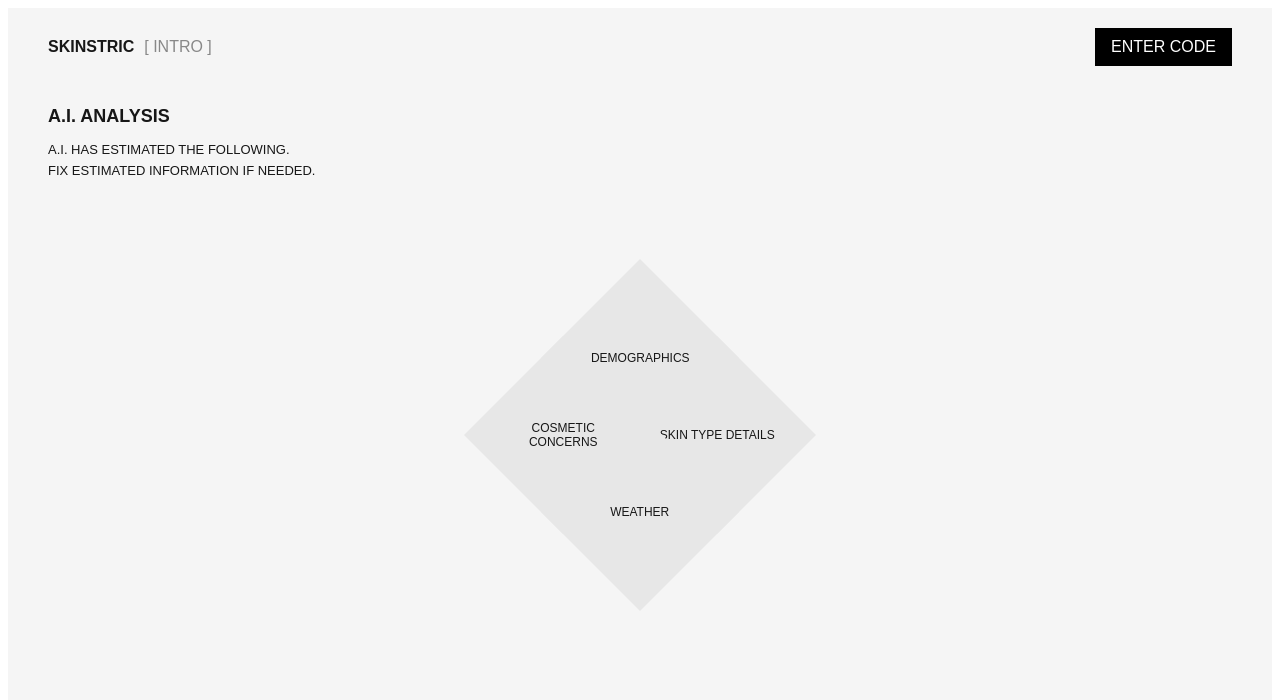
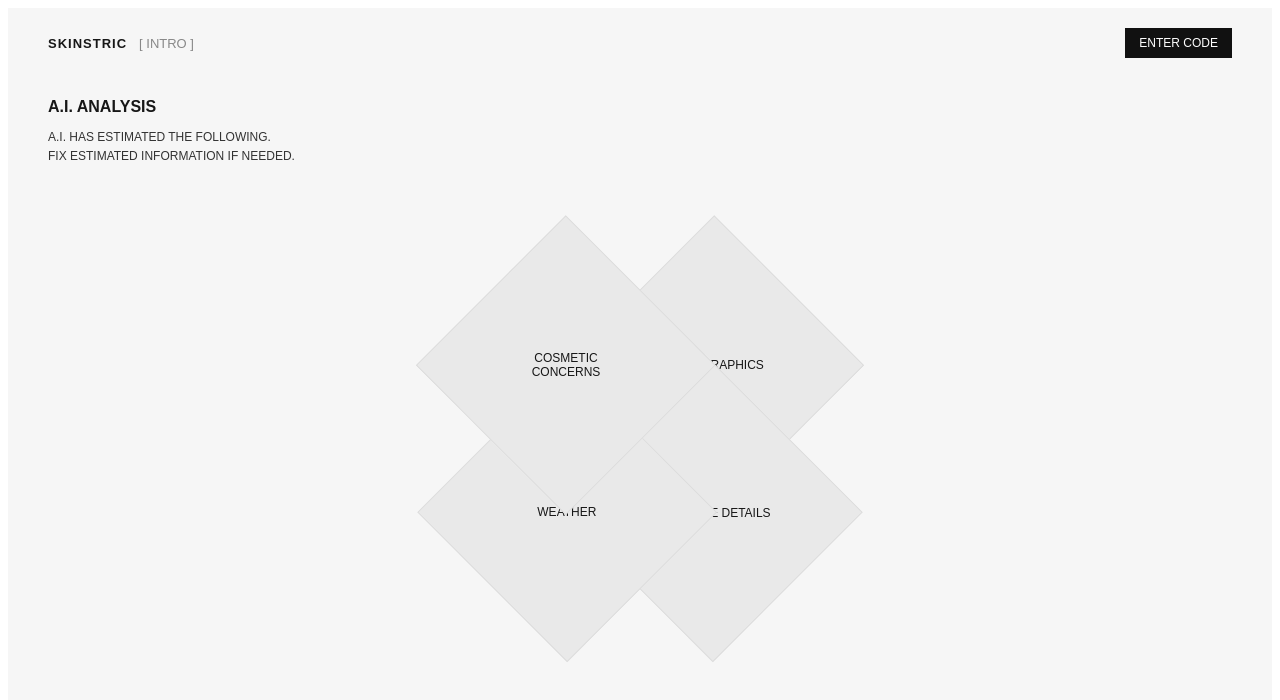
Before and after one commit to KamalRaghe/Skinstric, a Next.js app: page /select in a window 1280 px wide. Shown: the top 700 px of the page. Built offline with nearby package versions, Linux system fonts and the light colour scheme.

Commit message:
first commit

```diff
--- a/app/select/page.js
+++ b/app/select/page.js
@@ -3,17 +3,17 @@
 export default function SelectPage() {
   return (
     <div style={styles.page}>
-      {/* Header */}
+      {/* 🔹 Top Bar */}
       <div style={styles.header}>
-        <div style={styles.left}>
-          <span style={styles.brand}>SKINSTRIC</span>
-          <span style={styles.intro}>[ INTRO ]</span>
+        <div style={styles.headerLeft}>
+          <span style={styles.logo}>SKINSTRIC</span>
+          <span style={styles.divider}>[ INTRO ]</span>
         </div>
 
         <button style={styles.codeBtn}>ENTER CODE</button>
       </div>
 
-      {/* Text */}
+      {/* 🔹 Text */}
       <div style={styles.textWrap}>
         <h2 style={styles.title}>A.I. ANALYSIS</h2>
         <p style={styles.subtitle}>
@@ -23,23 +23,24 @@ export default function SelectPage() {
         </p>
       </div>
 
-      {/* Diamond Layout */}
+      {/* 🔷 BIG DIAMOND */}
       <div style={styles.center}>
-        <div style={styles.grid}>
-          <DiamondItem text="DEMOGRAPHICS" style={styles.top} />
-          <DiamondItem text="SKIN TYPE DETAILS" style={styles.right} />
-          <DiamondItem text="WEATHER" style={styles.bottom} />
-          <DiamondItem text={"COSMETIC\nCONCERNS"} style={styles.leftBox} />
+        <div style={styles.diamond}>
+          {/* 4 Sections */}
+          <Section text="DEMOGRAPHICS" style={styles.top} />
+          <Section text="SKIN TYPE DETAILS" style={styles.right} />
+          <Section text="WEATHER" style={styles.bottom} />
+          <Section text={"COSMETIC\nCONCERNS"} style={styles.left} />
         </div>
       </div>
     </div>
   );
 }
 
-/* 🔹 Reusable Diamond Box */
-function DiamondItem({ text, style }) {
+/* 🔹 Section Component */
+function Section({ text, style }) {
   return (
-    <div style={{ ...styles.box, ...style }}>
+    <div style={{ ...styles.section, ...style }}>
       <div style={styles.inner}>
         {text.split("\n").map((t, i) => (
           <div key={i}>{t}</div>
@@ -49,76 +50,86 @@ function DiamondItem({ text, style }) {
   );
 }
 
-const SIZE = 140;
-const GAP = 14;
+const SIZE = 420;
 
 const styles = {
   page: {
     height: "100vh",
-    background: "#f5f5f5",
+    background: "#f6f6f6",
     padding: "20px 40px",
     fontFamily: "Arial, sans-serif",
   },
 
+  /* 🔹 Header */
   header: {
     display: "flex",
     justifyContent: "space-between",
     alignItems: "center",
+    fontSize: "13px",
   },
 
-  left: {
+  headerLeft: {
     display: "flex",
-    gap: "10px",
+    gap: "12px",
+    alignItems: "center",
   },
 
-  brand: {
+  logo: {
     fontWeight: 600,
+    letterSpacing: "1px",
   },
 
-  intro: {
+  divider: {
     color: "#888",
   },
 
   codeBtn: {
-    background: "black",
-    color: "white",
+    background: "#111",
+    color: "#fff",
     border: "none",
-    padding: "10px 16px",
+    padding: "8px 14px",
+    fontSize: "12px",
+    cursor: "pointer",
   },
 
+  /* 🔹 Text */
   textWrap: {
-    marginTop: 40,
+    marginTop: "40px",
   },
 
   title: {
-    fontSize: 18,
-    marginBottom: 10,
+    fontSize: "16px",
+    fontWeight: 600,
+    marginBottom: "8px",
   },
 
   subtitle: {
-    fontSize: 13,
-    lineHeight: 1.6,
+    fontSize: "12px",
+    color: "#333",
+    lineHeight: "1.6",
   },
 
+  /* 🔷 Diamond */
   center: {
+    height: "65%",
     display: "flex",
     justifyContent: "center",
     alignItems: "center",
-    height: "60%",
   },
 
-  grid: {
+  diamond: {
     position: "relative",
-    width: SIZE * 2 + GAP,
-    height: SIZE * 2 + GAP,
+    width: SIZE,
+    height: SIZE,
+    transform: "rotate(45deg)",
   },
 
-  box: {
+  section: {
     position: "absolute",
-    width: SIZE,
-    height: SIZE,
-    background: "#e7e7e7",
-    transform: "rotate(45deg)",
+    width: "50%",
+    height: "50%",
+    background: "#e9e9e9",
+    border: "1px solid #ddd",
     display: "flex",
     justifyContent: "center",
     alignItems: "center",
@@ -127,27 +138,28 @@ const styles = {
   inner: {
     transform: "rotate(-45deg)",
     textAlign: "center",
-    fontSize: 12,
+    fontSize: "12px",
     fontWeight: 500,
   },
 
+  /* positions */
   top: {
-    left: SIZE / 2 + GAP / 2,
     top: 0,
+    left: "25%",
   },
 
   right: {
     right: 0,
-    top: SIZE / 2 + GAP / 2,
+    top: "25%",
   },
 
   bottom: {
-    left: SIZE / 2 + GAP / 2,
     bottom: 0,
+    left: "25%",
   },
 
-  leftBox: {
+  left: {
     left: 0,
-    top: SIZE / 2 + GAP / 2,
+    top: "25%",
   },
 };
```
